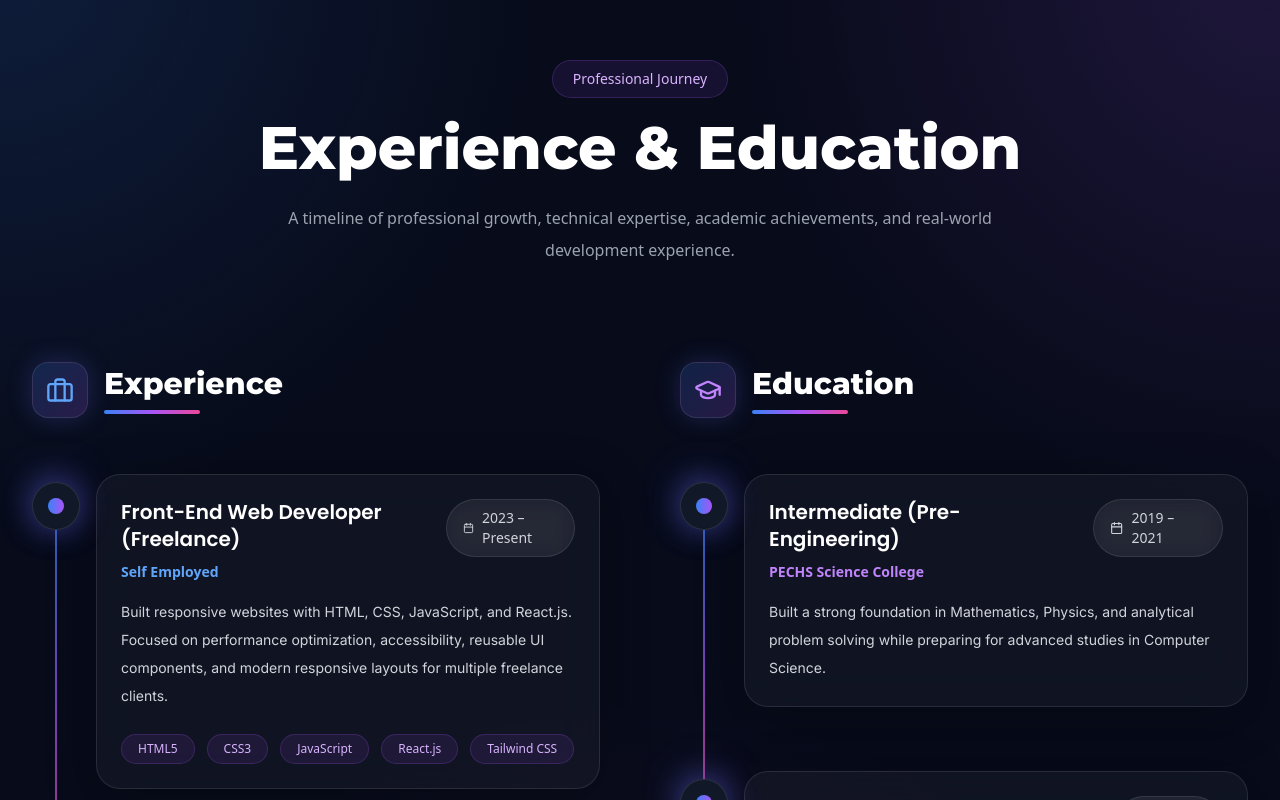
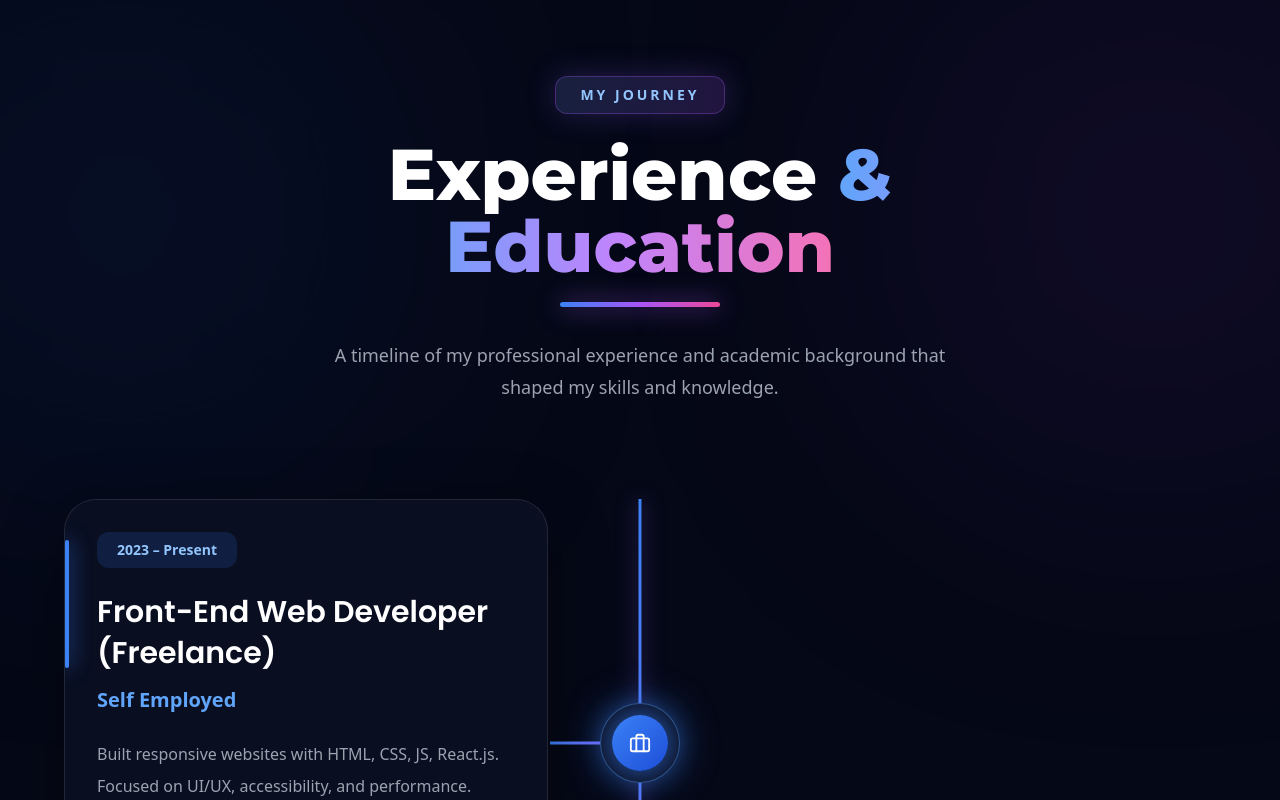
Before and after one commit to razazaheer12/Raza-Zaheer-Portfolio-WebDeveloper, a React (Vite) app: page / in a window 1280 px wide. Shown: the part 3820-4620 px from the top of the page. Built offline with nearby package versions, Linux system fonts and the light colour scheme.

Commit message:
Update Experience.tsx

```diff
--- a/src/components/Experience.tsx
+++ b/src/components/Experience.tsx
@@ -1,186 +1,267 @@
 import React from 'react';
 import { motion } from 'framer-motion';
-import { Briefcase, GraduationCap, Calendar } from 'lucide-react';
+import {
+  Briefcase,
+  GraduationCap,
+  Code2,
+  Building2,
+} from 'lucide-react';
 
-const experienceData = [
+const timelineData = [
   {
-    position: 'Front-End Web Developer (Freelance)',
+    id: 1,
+    type: 'experience',
+    title: 'Front-End Web Developer (Freelance)',
     company: 'Self Employed',
     duration: '2023 – Present',
     description:
-      'Built responsive websites with HTML, CSS, JavaScript, and React.js. Focused on performance optimization, accessibility, reusable UI components, and modern responsive layouts for multiple freelance clients.',
+      'Built responsive websites with HTML, CSS, JS, React.js. Focused on UI/UX, accessibility, and performance. Delivered multiple freelance projects.',
     tech: ['HTML5', 'CSS3', 'JavaScript', 'React.js', 'Tailwind CSS'],
+    side: 'left',
+    icon: <Briefcase size={22} />,
   },
   {
-    position: 'Web Developer',
+    id: 2,
+    type: 'education',
+    title: 'Intermediate (Pre-Engineering)',
+    company: 'PECHS Science College',
+    duration: '2019 – 2021',
+    description:
+      'Studied core subjects including Mathematics, Physics, and Chemistry. Built strong analytical and problem-solving skills, preparing for higher education in Computer Science.',
+    side: 'right',
+    icon: <GraduationCap size={22} />,
+  },
+  {
+    id: 3,
+    type: 'experience',
+    title: 'Web Developer',
     company: 'RZ Web Studio',
     duration: '2024 – Present',
     description:
-      'Leading frontend development for scalable MERN stack applications. Collaborating with UI/UX designers to convert Figma designs into highly interactive and optimized production-ready interfaces.',
+      'Leading the frontend development team to build scalable, modern web applications. Implemented solutions using the MERN Stack with Redux. Collaborated with designers using Figma to translate wireframes into fully functional applications.',
     tech: ['React.js', 'Node.js', 'MongoDB', 'Express.js', 'Next.js'],
+    side: 'left',
+    icon: <Code2 size={22} />,
+  },
+  {
+    id: 4,
+    type: 'education',
+    title: 'Bachelor of Science – BS, Computer Science',
+    company: 'IQRA University',
+    duration: '2021 – 2025',
+    description:
+      'Focused on computer science fundamentals including Data Structures, Algorithms, Operating Systems, Web & Mobile Development, Database Systems, and Information Security.',
+    side: 'right',
+    icon: <Building2 size={22} />,
   },
 ];
 
-const educationData = [
-  {
-    degree: 'Intermediate (Pre-Engineering)',
-    institution: 'PECHS Science College',
-    years: '2019 – 2021',
-    description:
-      'Built a strong foundation in Mathematics, Physics, and analytical problem solving while preparing for advanced studies in Computer Science.',
-  },
-  {
-    degree: 'Bachelor of Science – BS, Computer Science',
-    institution: 'IQRA University',
-    years: '2021 – 2025',
-    description:
-      'Focused on Data Structures, Algorithms, Web Development, Databases, Operating Systems, and Software Engineering while completing multiple academic and real-world projects.',
-  },
-];
+const Experience = () => {
+  return (
+    <section
+      id="experience"
+      className="relative overflow-hidden bg-[#050816] py-28"
+    >
+      {/* Background Glow */}
+      <div className="absolute inset-0 overflow-hidden">
+        <div className="absolute left-[-10%] top-0 h-[500px] w-[500px] rounded-full bg-blue-600/10 blur-[140px]" />
+        <div className="absolute right-[-10%] top-0 h-[500px] w-[500px] rounded-full bg-purple-600/10 blur-[140px]" />
+        <div className="absolute bottom-0 left-1/2 h-[350px] w-[350px] -translate-x-1/2 rounded-full bg-pink-500/10 blur-[120px]" />
+      </div>
 
-// Animation Variants
-const container = {
-  hidden: {},
-  visible: {
-    transition: {
-      staggerChildren: 0.2,
-    },
-  },
-};
-
-const fadeUp = {
-  hidden: {
-    opacity: 0,
-    y: 60,
-  },
-  visible: {
-    opacity: 1,
-    y: 0,
-    transition: {
-      duration: 0.7,
-      ease: 'easeOut',
-    },
-  },
-};
-
-type TimelineItemProps = {
-  item: any;
-  index: number;
-  isEducation?: boolean;
-  isLast: boolean;
-};
-
-const TimelineItem = ({
-  item,
-  index,
-  isEducation = false,
-  isLast,
-}: TimelineItemProps) => {
-  return (
+      <div className="relative z-10 mx-auto max-w-7xl px-6">
+        {/* Top Badge */}
         <motion.div
-      variants={fadeUp}
-      className="relative pl-16"
+          initial={{ opacity: 0, y: -30 }}
+          whileInView={{ opacity: 1, y: 0 }}
+          transition={{ duration: 0.6 }}
+          viewport={{ once: true }}
+          className="mb-6 flex justify-center"
         >
-      {/* Timeline Vertical Line */}
-      {!isLast && (
           <div
             className="
-            absolute
-            left-[23px]
-            top-14
-            h-[calc(100%+3rem)]
-            w-[2px]
+              rounded-xl border border-purple-500/30
+              bg-gradient-to-r from-[#18203f] to-[#21153f]
+              px-6 py-2
+              text-sm font-semibold uppercase tracking-[3px]
+              text-blue-300
+              shadow-[0_0_30px_rgba(139,92,246,0.25)]
+            "
+          >
+            My Journey
+          </div>
+        </motion.div>
+
+        {/* Heading */}
+        <motion.div
+          initial={{ opacity: 0, y: 40 }}
+          whileInView={{ opacity: 1, y: 0 }}
+          transition={{ duration: 0.7 }}
+          viewport={{ once: true }}
+          className="mx-auto mb-24 max-w-4xl text-center"
+        >
+          <h2
+            className="
+              text-5xl font-black leading-tight
+              text-white md:text-7xl
+            "
+            style={{
+              fontFamily: 'Montserrat, sans-serif',
+            }}
+          >
+            Experience{' '}
+            <span
+              className="
+                bg-gradient-to-r
+                from-blue-400
+                via-purple-400
+                to-pink-400
+                bg-clip-text
+                text-transparent
+              "
+            >
+              & Education
+            </span>
+          </h2>
+
+          {/* Underline */}
+          <div
+            className="
+              mx-auto mt-5 h-[5px] w-40 rounded-full
+              bg-gradient-to-r
+              from-blue-500
+              via-purple-500
+              to-pink-500
+              shadow-[0_0_25px_rgba(168,85,247,0.8)]
+            "
+          />
+
+          <p
+            className="
+              mx-auto mt-8 max-w-2xl
+              text-lg leading-8 text-gray-400
+            "
+          >
+            A timeline of my professional experience and academic
+            background that shaped my skills and knowledge.
+          </p>
+        </motion.div>
+
+        {/* Timeline */}
+        <div className="relative mx-auto max-w-6xl">
+          {/* Center Vertical Line */}
+          <div
+            className="
+              absolute left-1/2 top-0 hidden h-full
+              w-[3px] -translate-x-1/2
               bg-gradient-to-b
               from-blue-500
               via-purple-500
               to-pink-500
-            opacity-70
-          "
-        />
-      )}
-
-      {/* Glow */}
-      <div
-        className="
-          absolute
-          left-[7px]
-          top-2
-          h-8
-          w-8
-          rounded-full
-          bg-gradient-to-r
-          from-blue-500
-          to-purple-500
-          blur-xl
-          opacity-50
+              shadow-[0_0_20px_rgba(139,92,246,0.7)]
+              lg:block
             "
           />
 
-      {/* Dot */}
+          <div className="space-y-28">
+            {timelineData.map((item, index) => (
+              <motion.div
+                key={item.id}
+                initial={{
+                  opacity: 0,
+                  y: 80,
+                }}
+                whileInView={{
+                  opacity: 1,
+                  y: 0,
+                }}
+                transition={{
+                  duration: 0.7,
+                  delay: index * 0.1,
+                }}
+                viewport={{ once: true }}
+                className={`
+                  relative flex items-center
+                  ${
+                    item.side === 'left'
+                      ? 'lg:justify-start'
+                      : 'lg:justify-end'
+                  }
+                `}
+              >
+                {/* Timeline Node */}
                 <div
                   className="
-          absolute
-          left-0
-          top-2
-          flex
-          items-center
-          justify-center
-          w-12
-          h-12
-          rounded-full
-          border
-          border-white/10
-          bg-[#111827]
-          shadow-[0_0_30px_rgba(99,102,241,0.45)]
-          z-10
+                    absolute left-1/2 top-1/2 hidden
+                    h-20 w-20 -translate-x-1/2
+                    -translate-y-1/2
+                    items-center justify-center
+                    rounded-full border
+                    border-blue-400/40
+                    bg-[#0B1023]
+                    shadow-[0_0_40px_rgba(59,130,246,0.45)]
+                    lg:flex
+                    z-20
                   "
                 >
                   <div
-          className="
-            w-4
-            h-4
-            rounded-full
+                    className={`
+                      flex h-14 w-14 items-center justify-center
+                      rounded-full text-white
+                      ${
+                        item.type === 'experience'
+                          ? 'bg-gradient-to-br from-blue-500 to-blue-700 shadow-[0_0_30px_rgba(59,130,246,0.8)]'
+                          : 'bg-gradient-to-br from-purple-500 to-fuchsia-700 shadow-[0_0_30px_rgba(168,85,247,0.8)]'
+                      }
+                    `}
+                  >
+                    {item.icon}
+                  </div>
+                </div>
+
+                {/* Horizontal Connector */}
+                <div
+                  className={`
+                    absolute top-1/2 hidden h-[3px]
+                    w-[90px] -translate-y-1/2
                     bg-gradient-to-r
-            from-blue-500
-            to-purple-500
-          "
+                    from-blue-500 to-purple-500
+                    lg:block
+                    ${
+                      item.side === 'left'
+                        ? 'left-[calc(50%-90px)]'
+                        : 'right-[calc(50%-90px)]'
+                    }
+                  `}
                 />
-      </div>
 
                 {/* Card */}
                 <motion.div
                   whileHover={{
-          y: -8,
-          scale: 1.015,
+                    y: -10,
+                    scale: 1.02,
                   }}
-        transition={{
-          duration: 0.3,
-        }}
-        className="
-          relative
-          overflow-hidden
-          rounded-3xl
-          border
-          border-white/10
-          bg-white/[0.04]
-          backdrop-blur-xl
-          p-6
-          shadow-[0_10px_50px_rgba(0,0,0,0.25)]
-          transition-all
-          duration-500
-          hover:border-purple-500/30
-          hover:shadow-[0_15px_60px_rgba(124,58,237,0.25)]
-        "
+                  transition={{ duration: 0.3 }}
+                  className={`
+                    group relative overflow-hidden
+                    rounded-[32px]
+                    border border-white/10
+                    bg-[#0B1023]/90
+                    p-8 backdrop-blur-xl
+                    shadow-[0_15px_60px_rgba(0,0,0,0.35)]
+                    transition-all duration-500
+                    hover:border-purple-500/40
+                    hover:shadow-[0_15px_70px_rgba(139,92,246,0.25)]
+
+                    w-full lg:w-[42%]
+                  `}
                 >
-        {/* Card Gradient */}
+                  {/* Hover Glow */}
                   <div
                     className="
-            absolute
-            inset-0
-            opacity-0
-            hover:opacity-100
-            transition-opacity
-            duration-500
+                      absolute inset-0 opacity-0
+                      transition-opacity duration-500
+                      group-hover:opacity-100
                       bg-gradient-to-br
                       from-blue-500/5
                       via-purple-500/5
@@ -188,100 +269,88 @@ const TimelineItem = ({
                     "
                   />
 
+                  {/* Side Glow Line */}
+                  <div
+                    className={`
+                      absolute left-0 top-10
+                      h-32 w-[4px]
+                      rounded-full
+                      ${
+                        item.type === 'experience'
+                          ? 'bg-blue-500 shadow-[0_0_20px_rgba(59,130,246,1)]'
+                          : 'bg-purple-500 shadow-[0_0_20px_rgba(168,85,247,1)]'
+                      }
+                    `}
+                  />
+
                   <div className="relative z-10">
+                    {/* Duration */}
+                    <div
+                      className={`
+                        mb-6 inline-flex rounded-xl
+                        px-5 py-2 text-sm font-bold
+                        ${
+                          item.type === 'experience'
+                            ? 'bg-blue-500/15 text-blue-300'
+                            : 'bg-purple-500/15 text-purple-300'
+                        }
+                      `}
+                    >
+                      {item.duration}
+                    </div>
+
                     {/* Title */}
-          <div className="flex flex-col gap-4 sm:flex-row sm:items-start sm:justify-between mb-4">
-            <div>
                     <h3
                       className="
-                  text-xl
-                  font-bold
+                        text-3xl font-bold leading-snug
                         text-white
-                  leading-snug
                       "
                       style={{
                         fontFamily: 'Poppins, sans-serif',
                       }}
                     >
-                {isEducation ? item.degree : item.position}
+                      {item.title}
                     </h3>
 
+                    {/* Company */}
                     <p
                       className={`
-                  mt-2
-                  text-sm
-                  font-semibold
+                        mt-3 text-xl font-semibold
                         ${
-                    isEducation
-                      ? 'text-purple-400'
-                      : 'text-blue-400'
+                          item.type === 'experience'
+                            ? 'text-blue-400'
+                            : 'text-purple-400'
                         }
                       `}
                     >
-                {isEducation
-                  ? item.institution
-                  : item.company}
+                      {item.company}
                     </p>
-            </div>
-
-            <div
-              className="
-                inline-flex
-                items-center
-                gap-2
-                rounded-full
-                border
-                border-white/10
-                bg-white/5
-                px-4
-                py-2
-                text-sm
-                text-gray-300
-                backdrop-blur-md
-              "
-            >
-              <Calendar size={14} />
-              {isEducation
-                ? item.years
-                : item.duration}
-            </div>
-          </div>
 
                     {/* Description */}
                     <p
                       className="
-              text-sm
-              leading-7
-              text-gray-300
+                        mt-6 text-base leading-8
+                        text-gray-400
                       "
-            style={{
-              fontFamily: 'Inter, sans-serif',
-            }}
                     >
                       {item.description}
                     </p>
 
                     {/* Tech Stack */}
-          {!isEducation && (
-            <div className="flex flex-wrap gap-3 mt-6">
-              {item.tech.map((tech: string) => (
+                    {item.tech && (
+                      <div className="mt-8 flex flex-wrap gap-3">
+                        {item.tech.map((tech) => (
                           <span
                             key={tech}
                             className="
-                    rounded-full
-                    border
-                    border-purple-500/20
-                    bg-purple-500/10
-                    px-4
-                    py-1.5
-                    text-xs
-                    font-medium
-                    text-purple-300
-                    transition-all
-                    duration-300
+                              rounded-xl border
+                              border-blue-500/20
+                              bg-blue-500/10
+                              px-4 py-2 text-sm
+                              font-medium text-blue-300
+                              transition-all duration-300
                               hover:scale-105
-                    hover:border-purple-400/40
-                    hover:bg-purple-500/20
+                              hover:bg-blue-500/20
                             "
                           >
                             {tech}
@@ -292,230 +361,8 @@ const TimelineItem = ({
                   </div>
                 </motion.div>
               </motion.div>
-  );
-};
-
-const SectionHeader = ({
-  icon,
-  title,
-}: {
-  icon: React.ReactNode;
-  title: string;
-}) => {
-  return (
-    <div className="flex items-center gap-4 mb-14">
-      <div
-        className="
-          flex
-          items-center
-          justify-center
-          w-14
-          h-14
-          rounded-2xl
-          bg-gradient-to-br
-          from-blue-500/20
-          to-purple-500/20
-          border
-          border-white/10
-          backdrop-blur-xl
-          shadow-[0_0_25px_rgba(99,102,241,0.25)]
-        "
-      >
-        {icon}
-      </div>
-
-      <div>
-        <h3
-          className="
-            text-3xl
-            font-bold
-            text-white
-          "
-          style={{
-            fontFamily: 'Montserrat, sans-serif',
-          }}
-        >
-          {title}
-        </h3>
-
-        <div
-          className="
-            mt-2
-            h-1
-            w-24
-            rounded-full
-            bg-gradient-to-r
-            from-blue-500
-            via-purple-500
-            to-pink-500
-          "
-        />
-      </div>
-    </div>
-  );
-};
-
-const Experience = () => {
-  return (
-    <section
-      id="experience"
-      className="
-        relative
-        overflow-hidden
-        py-24
-        bg-[#070B1A]
-      "
-    >
-      {/* Background Effects */}
-      <div
-        className="
-          absolute
-          inset-0
-          bg-[radial-gradient(circle_at_top_left,_rgba(59,130,246,0.15),transparent_30%),radial-gradient(circle_at_top_right,_rgba(168,85,247,0.15),transparent_30%),radial-gradient(circle_at_bottom,_rgba(236,72,153,0.08),transparent_40%)]
-        "
-      />
-
-      <div
-        className="
-          relative
-          z-10
-          max-w-7xl
-          mx-auto
-          px-6
-          lg:px-8
-        "
-      >
-        {/* Heading */}
-        <motion.div
-          initial={{
-            opacity: 0,
-            y: 30,
-          }}
-          whileInView={{
-            opacity: 1,
-            y: 0,
-          }}
-          transition={{
-            duration: 0.7,
-          }}
-          viewport={{
-            once: true,
-          }}
-          className="text-center mb-24"
-        >
-          <span
-            className="
-              inline-block
-              mb-5
-              rounded-full
-              border
-              border-purple-500/20
-              bg-purple-500/10
-              px-5
-              py-2
-              text-sm
-              font-medium
-              text-purple-300
-            "
-          >
-            Professional Journey
-          </span>
-
-          <h2
-            className="
-              text-4xl
-              sm:text-5xl
-              md:text-6xl
-              font-black
-              text-white
-              leading-tight
-            "
-            style={{
-              fontFamily: 'Montserrat, sans-serif',
-            }}
-          >
-            Experience & Education
-          </h2>
-
-          <p
-            className="
-              max-w-3xl
-              mx-auto
-              mt-6
-              text-gray-400
-              leading-8
-            "
-          >
-            A timeline of professional growth, technical expertise,
-            academic achievements, and real-world development
-            experience.
-          </p>
-        </motion.div>
-
-        {/* Main Grid */}
-        <div className="grid grid-cols-1 xl:grid-cols-2 gap-20">
-          {/* Experience */}
-          <motion.div
-            variants={container}
-            initial="hidden"
-            whileInView="visible"
-            viewport={{ once: true }}
-          >
-            <SectionHeader
-              title="Experience"
-              icon={
-                <Briefcase
-                  className="text-blue-400"
-                  size={28}
-                />
-              }
-            />
-
-            <div className="space-y-16">
-              {experienceData.map((item, index) => (
-                <TimelineItem
-                  key={index}
-                  item={item}
-                  index={index}
-                  isLast={
-                    index === experienceData.length - 1
-                  }
-                />
             ))}
           </div>
-          </motion.div>
-
-          {/* Education */}
-          <motion.div
-            variants={container}
-            initial="hidden"
-            whileInView="visible"
-            viewport={{ once: true }}
-          >
-            <SectionHeader
-              title="Education"
-              icon={
-                <GraduationCap
-                  className="text-purple-400"
-                  size={28}
-                />
-              }
-            />
-
-            <div className="space-y-16">
-              {educationData.map((item, index) => (
-                <TimelineItem
-                  key={index}
-                  item={item}
-                  index={index}
-                  isEducation
-                  isLast={
-                    index === educationData.length - 1
-                  }
-                />
-              ))}
-            </div>
-          </motion.div>
         </div>
       </div>
     </section>
```
Lines whose indentation alone changed are shown as unchanged.
